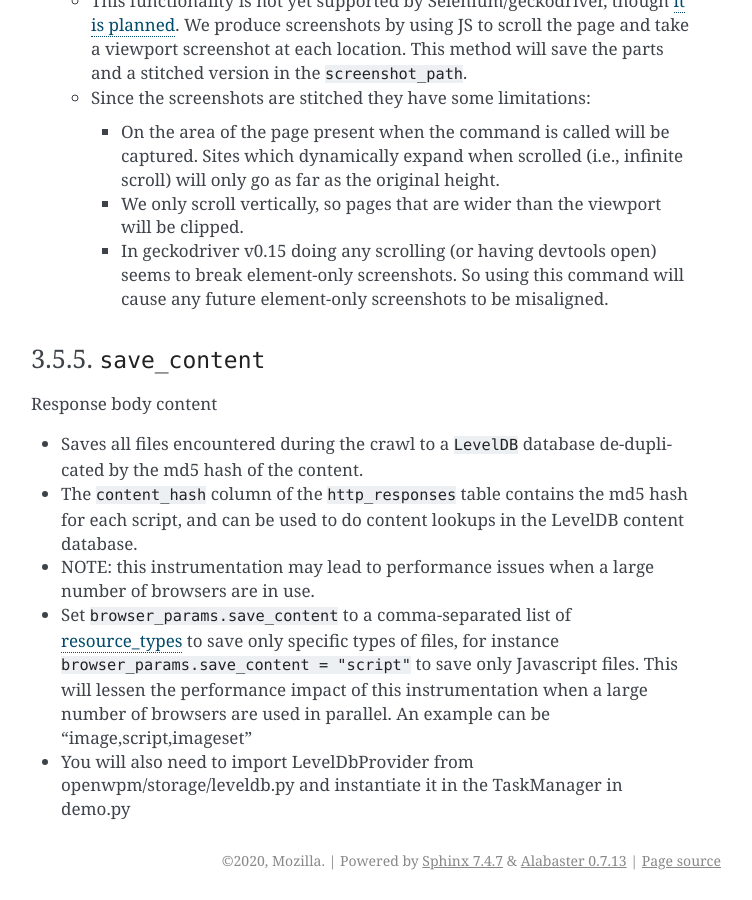
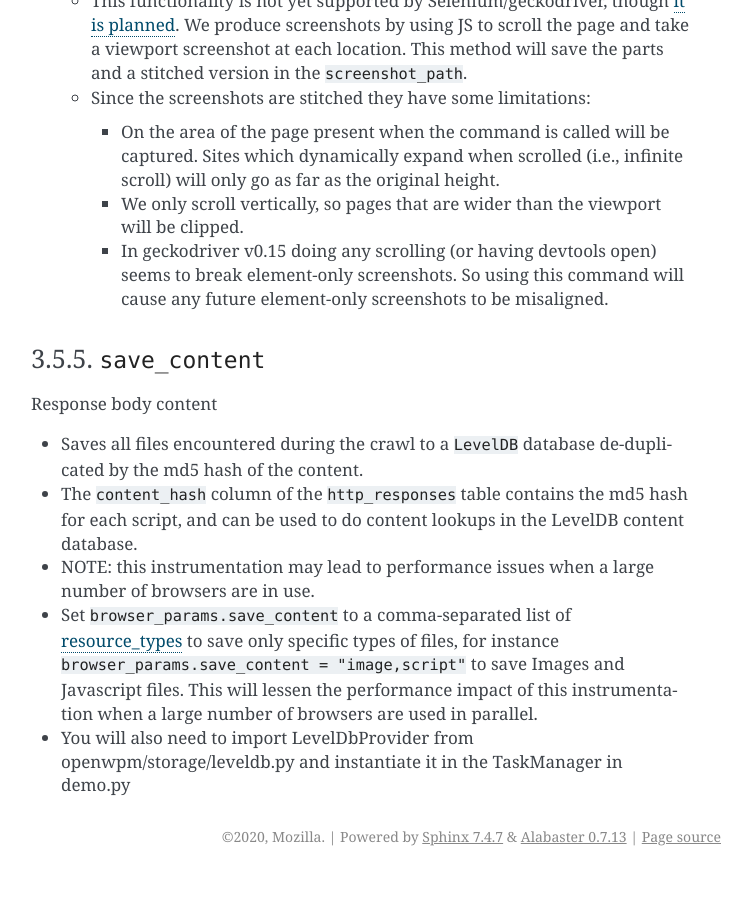
Before and after one commit to openwpm/OpenWPM, a Sphinx documentation site: the page built from docs/Configuration.md, in a window 1280 px wide and 900 px high, scrolled down 9116 px. Shown: the whole window, without its empty margins (389-1141 px from the left). Built offline with Sphinx 7.4.7, drawn with Linux system fonts in a browser that asks for light colours; after the commit the page ends 9992 px from its top, so only the background shows below that.

Commit message:
Update Configuration.md

```diff
--- a/docs/Configuration.md
+++ b/docs/Configuration.md
@@ -380,7 +380,7 @@ Response body content
 - Set `browser_params.save_content` to a comma-separated list of
     [resource_types](https://developer.mozilla.org/en-US/docs/Mozilla/Add-ons/WebExtensions/API/webRequest/ResourceType)
     to save only specific types of files, for instance
-    `browser_params.save_content = "script"` to save only Javascript
+    `browser_params.save_content = "image,script"` to save Images and Javascript
     files. This will lessen the performance impact of this instrumentation
-    when a large number of browsers are used in parallel. An example can be "image,script,imageset"
+    when a large number of browsers are used in parallel.
 - You will also need to import LevelDbProvider from openwpm/storage/leveldb.py and instantiate it in the TaskManager in demo.py
```
